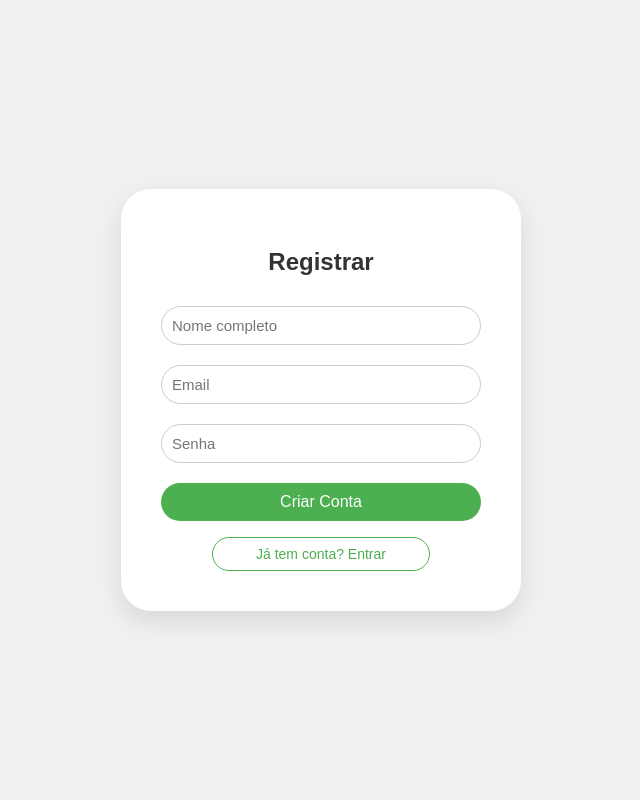
After one commit to FleyLT/Sistemas_Fichas, a PHP site: page /registro.html in a window 1280 px wide. The commit adds this page. Shown: the whole page, without its empty margins (319-959 px from the left). Run offline with PHP 8.4, Linux system fonts and the light colour scheme.

Commit message:
atualização 0.2
Feito a pagina de registros baseada na principal

Criado sistema de layout na pagina de registro

Enviando com sucesso dados do registro

Sistema JS funcionando corretamente

Alguns bugs de CSS para serem corrigidos (acesso pelo celular na pagina principal e secundaria)

```diff
--- a/conexao.php
+++ b/conexao.php
@@ -8,8 +8,7 @@ $pass = "";
 $conn = new mysqli($host, $user, $pass, $db);
 
 if ($conne->connect_error) {
-    die("Erro na conexão: " . $conn->connect_error);
-};
-
+    die("Conexão falhou: " . $conne->connect_error);
+}
 
 ?>
--- a/index.php
+++ b/index.php
@@ -14,7 +14,7 @@
             <input type="text" name="usuario" placeholder="Usuário" />
             <input type="password" name="senha" placeholder="Senha" />
             <button type="submit">LOGAR</button>
-            <a href="registro.php" class="register-btn">Registre-se</a>
+            <a href="registro.html" class="register-btn">Registre-se</a>
         </div>
     </form>
 
--- /dev/null
+++ b/registro.html
@@ -0,0 +1,25 @@
+<!DOCTYPE html>
+<html lang="pt-br">
+<head>
+    <meta charset="UTF-8">
+    <title>Registro</title>
+    <link rel="stylesheet" href="styleregistro.css">
+</head>
+<body>
+
+    <div class="register-box">
+        <h2>Registrar</h2>
+        <form id="registerForm">
+            <input type="text" name="nome" placeholder="Nome completo" required>
+            <input type="email" name="email" placeholder="Email" required>
+            <input type="password" name="senha" placeholder="Senha" required>
+            <button type="submit">Criar Conta</button>
+        </form>
+        <p id="mensagem"></p>
+        <a href="index.php" class="login-link">Já tem conta? Entrar</a>
+    </div>
+
+    <script src="scriptregistro.js"></script>
+
+</body>
+</html>
--- /dev/null
+++ b/scriptregistro.js
@@ -0,0 +1,23 @@
+document.getElementById('registerForm').addEventListener('submit', function(e) {
+    e.preventDefault(); // Impede o envio tradicional do formulário
+
+    const formData = new FormData(this);
+
+    fetch('registro.php', {
+        method: 'POST',
+        body: formData
+    })
+    .then(response => response.text())
+    .then(data => {
+        if (data.toLowerCase().includes("sucesso")) {
+            alert("Registrado com sucesso!");
+            // Redirecionar para login.html (ou qualquer outra)
+            window.location.href = "index.php";
+        } else {
+            alert("Erro: " + data);
+        }
+    })
+    .catch(error => {
+        alert("Erro no envio: " + error);
+    });
+});
--- /dev/null
+++ b/styleregistro.css
@@ -0,0 +1,79 @@
+body {
+    margin: 0;
+    padding: 0;
+    background: #f0f0f0;
+    font-family: Arial, sans-serif;
+    display: flex;
+    justify-content: center;
+    align-items: center;
+    height: 100vh;
+}
+
+.register-box {
+    background: white;
+    border-radius: 30px;
+    padding: 40px;
+    width: 320px;
+    box-shadow: 0 10px 25px rgba(0, 0, 0, 0.1);
+    text-align: center;
+}
+
+.register-box h2 {
+    margin-bottom: 20px;
+    color: #333;
+}
+
+.register-box input {
+    width: 100%;
+    padding: 10px;
+    margin: 10px 0;
+    border: 1px solid #ccc;
+    border-radius: 20px;
+    outline: none;
+    box-sizing: border-box;
+    font-size: 15px;
+}
+
+.register-box button {
+    background: #4CAF50;
+    color: white;
+    padding: 10px;
+    width: 100%;
+    border: none;
+    border-radius: 20px;
+    cursor: pointer;
+    font-size: 16px;
+    margin-top: 10px;
+    transition: background 0.3s ease;
+}
+
+.register-box button:hover {
+    background: #45a049;
+}
+
+.register-box .login-link {
+    display: block;
+    width: 200px;
+    margin: 15px auto 0 auto;
+    padding: 8px;
+    background: none;
+    color: #4CAF50;
+    border: 1px solid #4CAF50;
+    font-size: 14px;
+    cursor: pointer;
+    border-radius: 20px;
+    text-align: center;
+    text-decoration: none;
+    transition: all 0.3s ease;
+}
+
+.register-box .login-link:hover {
+    background: #4CAF50;
+    color: white;
+}
+
+#mensagem {
+    margin-top: 10px;
+    color: red;
+    font-weight: bold;
+}
```
Also changed, not shown: registro.php (+39 -10 lines).
